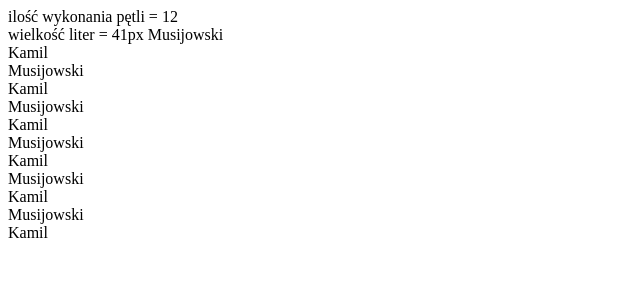
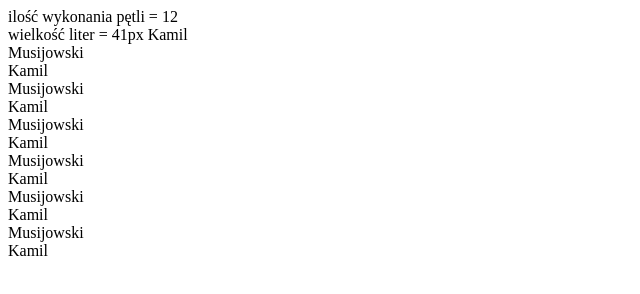
Before and after one commit to KamilMusi/Java, a plain HTML site: page zad44_musi.html in a window 1280 px wide. Shown: the whole page, without its empty margins (0-640 px from the left). Drawn offline with Linux system fonts and the light colour scheme.

Commit message:
Update zad44_musi.html

```diff
--- a/zad44_musi.html
+++ b/zad44_musi.html
@@ -10,7 +10,7 @@
 
 document.write("ilość wykonania pętli  =  12 "+"<br>"+" wielkość liter   = 41px ")
 
-      for(i_mus=1; i_mus<=12; i_mus++)
+      for(i_mus=0; i_mus<=12; i_mus++)
 					if(i_mus % 2==0)
                       {document.write("<font-size: 41px>"+imie_mus+"</size><br>");}
 					else{
```
